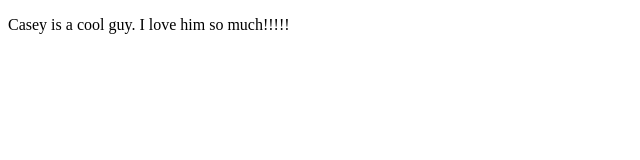
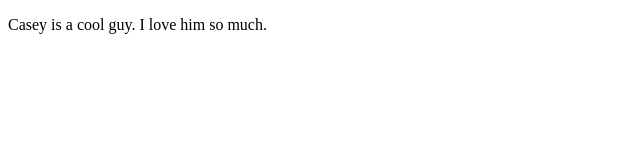
Before and after one commit to montanawsmith/sample_code, a plain HTML site: page index.html in a window 1280 px wide. Shown: the full height of the page, 0-640 px from the left. Drawn offline with Linux system fonts and the light colour scheme.

Commit message:
less exclamation points.

```diff
--- a/index.html
+++ b/index.html
@@ -1,3 +1,3 @@
 <!DOCTYPE html>
-	<p>Casey is a cool guy. I love him so much!!!!!</p>
+	<p>Casey is a cool guy. I love him so much.</p>
 	</html>
```
